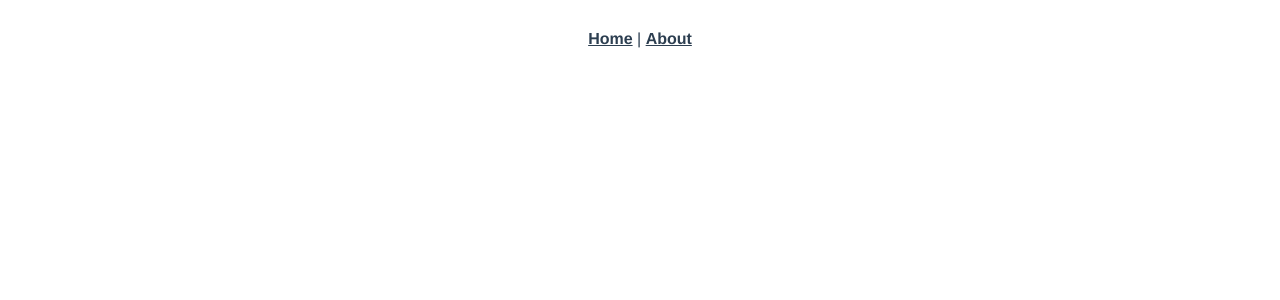
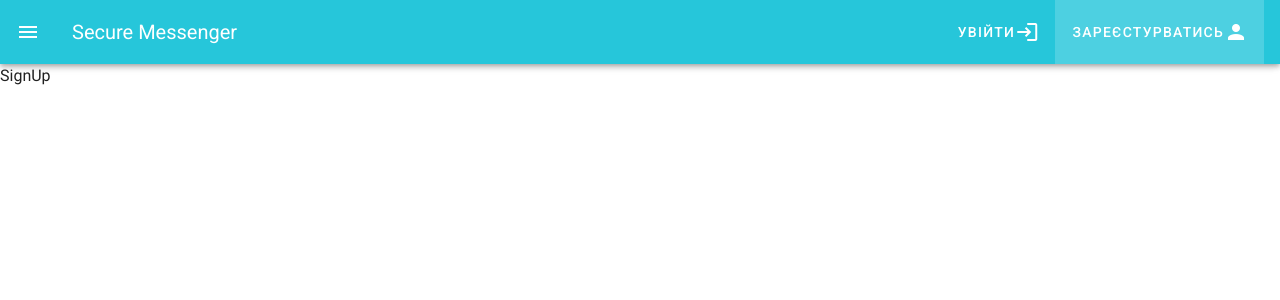
Before and after one commit to tarasMatskovich/messenger-frontend, a Vue app: page /sign-up in a window 1280 px wide. Shown: the top 300 px of the page. Built offline with nearby package versions, Linux system fonts and the light colour scheme.

Commit message:
Additional Commit

```diff
--- a/src/App.vue
+++ b/src/App.vue
@@ -1,31 +1,26 @@
 <template>
     <div id="app">
-        <div id="nav">
-            <router-link to="/">Home</router-link> |
-            <router-link to="/about">About</router-link>
-        </div>
-        <router-view />
+        <v-app>
+            <app-navigation />
+            <v-content>
+                <router-view />
+            </v-content>
+        </v-app>
     </div>
 </template>
 
+<script>
+
+    import AppNavigation from './components/navigation/AppNavigation'
+
+    export default {
+        name: "App",
+        components: {
+            AppNavigation
+        }
+    }
+</script>
+
 <style>
-#app {
-    font-family: 'Avenir', Helvetica, Arial, sans-serif;
-    -webkit-font-smoothing: antialiased;
-    -moz-osx-font-smoothing: grayscale;
-    text-align: center;
-    color: #2c3e50;
-}
-#nav {
-    padding: 30px;
-}
 
-#nav a {
-    font-weight: bold;
-    color: #2c3e50;
-}
-
-#nav a.router-link-exact-active {
-    color: #42b983;
-}
 </style>
--- a/src/components/navigation/AppNavigation.vue
+++ b/src/components/navigation/AppNavigation.vue
@@ -43,7 +43,7 @@
             </v-list>
             <v-list v-else>
                 <v-list-item
-                        v-for="item in items"
+                        v-for="item in defaultItems"
                         :key="item.title"
                         link
                 >
@@ -63,18 +63,20 @@
 
             <div class="flex-grow-1"></div>
 
-            <v-toolbar-items>
-                <v-btn text class="white--text">
+            <v-toolbar-items v-if="!user">
+                <v-btn text class="white--text" v-for="item in defaultItems" :to="item.link">
                     <span>
-                        Увійти
+                        {{item.title}}
                     </span>
-                    <v-icon>mdi-login</v-icon>
+                    <v-icon>{{item.icon}}</v-icon>
                 </v-btn>
-                <v-btn text class="white--text">
+            </v-toolbar-items>
+            <v-toolbar-items v-else>
+                <v-btn text class="white--text" v-for="item in items">
                     <span>
-                        Зареєструватись
+                        {{item.title}}
                     </span>
-                    <v-icon>mdi-account</v-icon>
+                    <v-icon>{{item.icon}}</v-icon>
                 </v-btn>
             </v-toolbar-items>
         </v-toolbar>
@@ -89,14 +91,19 @@
                 appTitle: 'Secure Messenger',
                 drawer: false,
                 user:null,
+                items: [
+
+                ],
                 defaultItems: [
                     {
                         title: "Увійти",
-                        icon: "mdi-login"
+                        icon: "mdi-login",
+                        link: "/sign-in"
                     },
                     {
                         title: "Зареєстурватись",
-                        icon: "mdi-account"
+                        icon: "mdi-account",
+                        link: "/sign-up"
                     }
                 ]
             }
--- a/src/router.js
+++ b/src/router.js
@@ -1,6 +1,8 @@
 import Vue from 'vue';
 import Router from 'vue-router';
 import Home from './views/Home.vue';
+import SignIn from './views/SignIn';
+import SignUp from './views/SignUp';
 
 Vue.use(Router);
 
@@ -14,13 +16,14 @@ export default new Router({
             component: Home
         },
         {
-            path: '/about',
-            name: 'about',
-            // route level code-splitting
-            // this generates a separate chunk (about.[hash].js) for this route
-            // which is lazy-loaded when the route is visited.
-            component: () =>
-                import(/* webpackChunkName: "about" */ './views/About.vue')
+            path: '/sign-in',
+            name: 'sign-in',
+            component: SignIn
+        },
+        {
+            path: '/sign-up',
+            name: 'sign-up',
+            component: SignUp
         }
     ]
 });
--- a/src/views/Home.vue
+++ b/src/views/Home.vue
@@ -1,7 +1,6 @@
 <template>
-    <div class="home">
-        <img alt="Vue logo" src="../assets/logo.png" />
-        <HelloWorld msg="Welcome to Your Vue.js App" />
+    <div>
+
     </div>
 </template>
 
--- a/src/views/SignIn.vue
+++ b/src/views/SignIn.vue
@@ -1,5 +1,7 @@
 <template>
-    $END$
+    <div id="sign-in">
+        SignIn
+    </div>
 </template>
 
 <script>
--- a/src/views/SignUp.vue
+++ b/src/views/SignUp.vue
@@ -1,5 +1,7 @@
 <template>
-    $END$
+    <div id="sign-up">
+        SignUp
+    </div>
 </template>
 
 <script>
```
